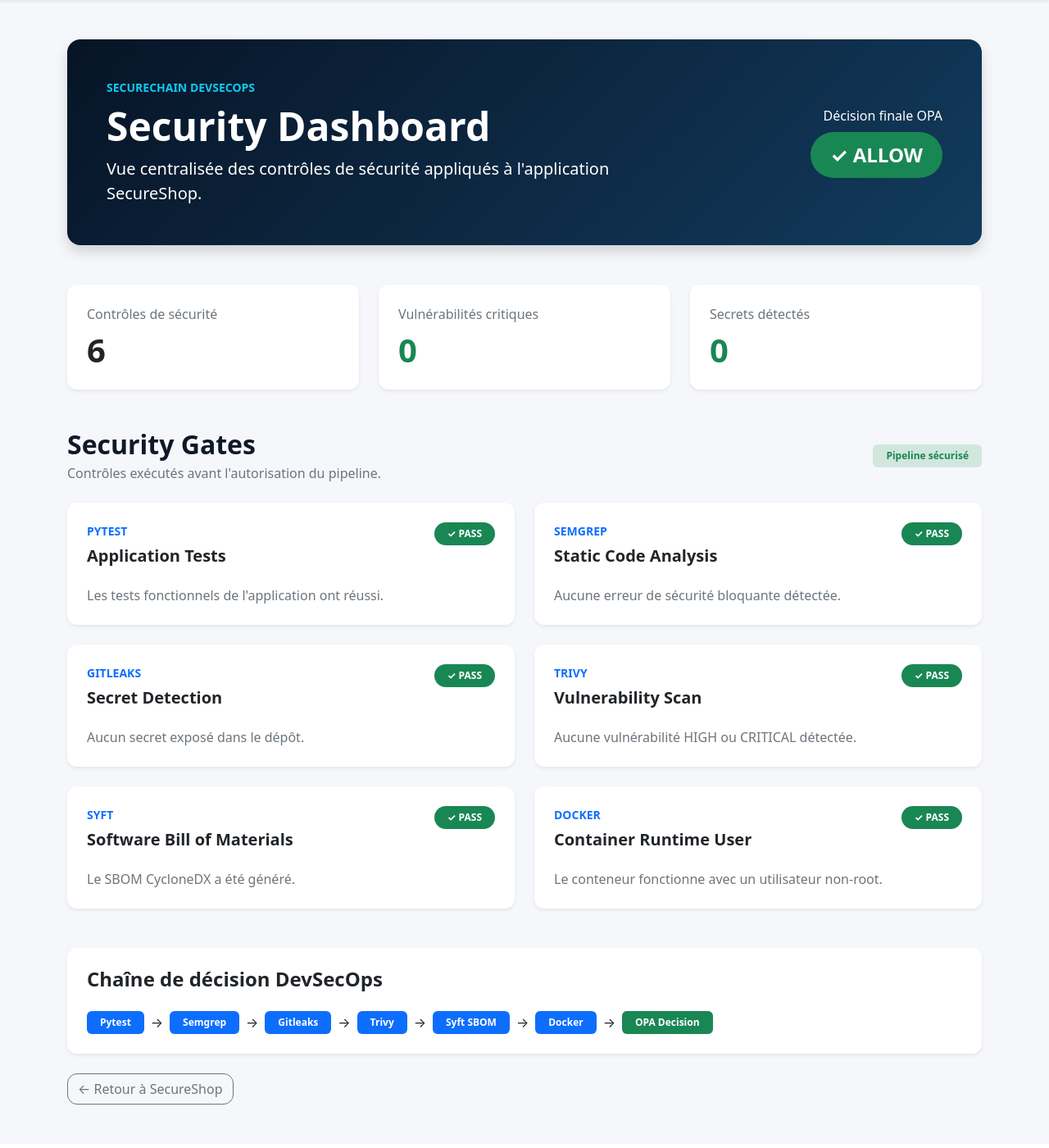
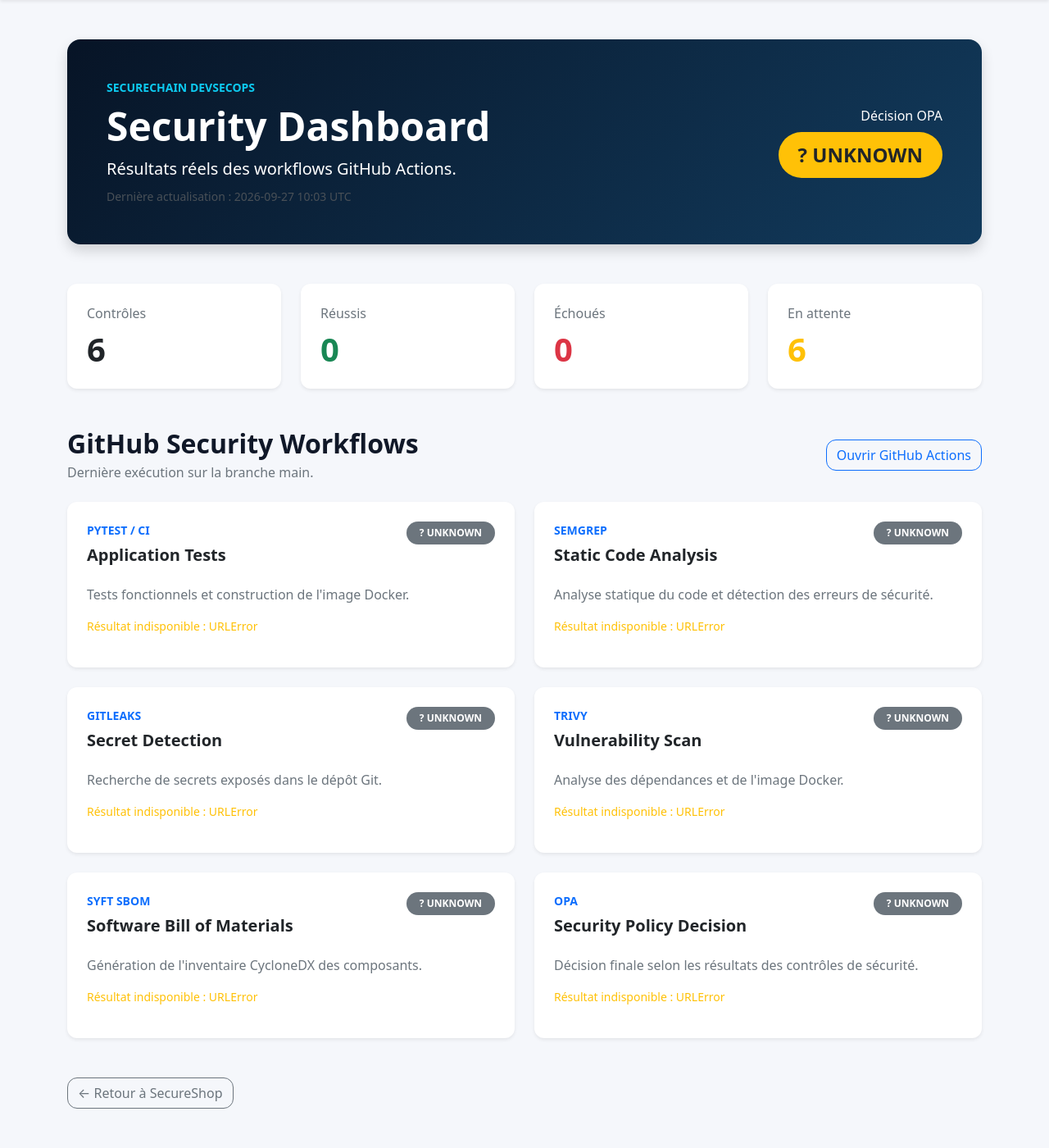
Before and after one commit to saiedaya500-cmd/securechain-devsecops, a FastAPI app: page /security-dashboard in a window 1280 px wide. Shown: the part 56-1456 px from the top of the page at 82% size. Before the commit the page ends 1403 px from the top, so only its background shows below. Run offline with FastAPI, Linux system fonts and the light colour scheme.

Commit message:
feat: connect security dashboard to GitHub Actions

```diff
--- /dev/null
+++ b/app/github_security.py
@@ -0,0 +1,219 @@
+import json
+import os
+import time
+from concurrent.futures import ThreadPoolExecutor, as_completed
+from datetime import datetime, timezone
+from threading import Lock
+from urllib.error import HTTPError, URLError
+from urllib.request import Request, urlopen
+
+
+GITHUB_OWNER = "saiedaya500-cmd"
+GITHUB_REPOSITORY = "securechain-devsecops"
+GITHUB_BRANCH = "main"
+
+CACHE_DURATION_SECONDS = 120
+
+WORKFLOWS = [
+    {
+        "name": "Application Tests",
+        "tool": "Pytest / CI",
+        "file": "ci.yml",
+        "description": "Tests fonctionnels et construction de l'image Docker.",
+    },
+    {
+        "name": "Static Code Analysis",
+        "tool": "Semgrep",
+        "file": "semgrep.yml",
+        "description": "Analyse statique du code et détection des erreurs de sécurité.",
+    },
+    {
+        "name": "Secret Detection",
+        "tool": "Gitleaks",
+        "file": "gitleaks.yml",
+        "description": "Recherche de secrets exposés dans le dépôt Git.",
+    },
+    {
+        "name": "Vulnerability Scan",
+        "tool": "Trivy",
+        "file": "trivy.yml",
+        "description": "Analyse des dépendances et de l'image Docker.",
+    },
+    {
+        "name": "Software Bill of Materials",
+        "tool": "Syft SBOM",
+        "file": "sbom.yml",
+        "description": "Génération de l'inventaire CycloneDX des composants.",
+    },
+    {
+        "name": "Security Policy Decision",
+        "tool": "OPA",
+        "file": "opa.yml",
+        "description": "Décision finale selon les résultats des contrôles de sécurité.",
+    },
+]
+
+_cache_lock = Lock()
+_cache = {
+    "expires_at": 0.0,
+    "data": None,
+}
+
+
+def normalize_workflow_status(
+    status: str | None,
+    conclusion: str | None,
+) -> str:
+    if status != "completed":
+        return "RUNNING"
+
+    if conclusion == "success":
+        return "PASS"
+
+    if conclusion in {
+        "failure",
+        "cancelled",
+        "timed_out",
+        "action_required",
+        "stale",
+    }:
+        return "FAIL"
+
+    return "UNKNOWN"
+
+
+def fetch_workflow_status(workflow: dict) -> dict:
+    workflow_file = workflow["file"]
+
+    url = (
+        f"https://api.github.com/repos/{GITHUB_OWNER}/"
+        f"{GITHUB_REPOSITORY}/actions/workflows/"
+        f"{workflow_file}/runs"
+        f"?branch={GITHUB_BRANCH}&per_page=1"
+    )
+
+    headers = {
+        "Accept": "application/vnd.github+json",
+        "User-Agent": "SecureChain-Dashboard",
+        "X-GitHub-Api-Version": "2022-11-28",
+    }
+
+    github_token = os.getenv("GITHUB_TOKEN")
+
+    if github_token:
+        headers["Authorization"] = f"Bearer {github_token}"
+
+    request = Request(
+        url=url,
+        headers=headers,
+        method="GET",
+    )
+
+    try:
+        with urlopen(request, timeout=8) as response:
+            payload = json.loads(response.read().decode("utf-8"))
+
+        workflow_runs = payload.get("workflow_runs", [])
+
+        if not workflow_runs:
+            return {
+                **workflow,
+                "status": "UNKNOWN",
+                "conclusion": None,
+                "url": None,
+                "updated_at": None,
+                "message": "Aucune exécution trouvée.",
+            }
+
+        latest_run = workflow_runs[0]
+
+        return {
+            **workflow,
+            "status": normalize_workflow_status(
+                latest_run.get("status"),
+                latest_run.get("conclusion"),
+            ),
+            "conclusion": latest_run.get("conclusion"),
+            "url": latest_run.get("html_url"),
+            "updated_at": latest_run.get("updated_at"),
+            "message": None,
+        }
+
+    except (HTTPError, URLError, TimeoutError, OSError, ValueError) as error:
+        return {
+            **workflow,
+            "status": "UNKNOWN",
+            "conclusion": None,
+            "url": None,
+            "updated_at": None,
+            "message": f"Résultat indisponible : {type(error).__name__}",
+        }
+
+
+def fetch_all_workflows() -> list[dict]:
+    results: list[dict | None] = [None] * len(WORKFLOWS)
+
+    with ThreadPoolExecutor(max_workers=len(WORKFLOWS)) as executor:
+        futures = {
+            executor.submit(fetch_workflow_status, workflow): index
+            for index, workflow in enumerate(WORKFLOWS)
+        }
+
+        for future in as_completed(futures):
+            index = futures[future]
+            results[index] = future.result()
+
+    return [result for result in results if result is not None]
+
+
+def get_security_dashboard_data() -> dict:
+    current_time = time.monotonic()
+
+    with _cache_lock:
+        cached_data = _cache["data"]
+        cache_is_valid = current_time < _cache["expires_at"]
+
+        if cached_data is not None and cache_is_valid:
+            return cached_data
+
+    checks = fetch_all_workflows()
+
+    passed = sum(check["status"] == "PASS" for check in checks)
+    failed = sum(check["status"] == "FAIL" for check in checks)
+    running = sum(check["status"] == "RUNNING" for check in checks)
+    unknown = sum(check["status"] == "UNKNOWN" for check in checks)
+
+    opa_check = next(
+        (
+            check
+            for check in checks
+            if check["file"] == "opa.yml"
+        ),
+        None,
+    )
+
+    if opa_check and opa_check["status"] == "PASS":
+        decision = "ALLOW"
+    elif opa_check and opa_check["status"] == "FAIL":
+        decision = "BLOCK"
+    else:
+        decision = "UNKNOWN"
+
+    data = {
+        "checks": checks,
+        "decision": decision,
+        "passed": passed,
+        "failed": failed,
+        "pending": running + unknown,
+        "generated_at": datetime.now(timezone.utc).strftime(
+            "%Y-%m-%d %H:%M UTC"
+        ),
+    }
+
+    with _cache_lock:
+        _cache["data"] = data
+        _cache["expires_at"] = (
+            time.monotonic() + CACHE_DURATION_SECONDS
+        )
+
+    return data
--- a/app/main.py
+++ b/app/main.py
@@ -6,6 +6,7 @@ from fastapi.staticfiles import StaticFiles
 from fastapi.templating import Jinja2Templates
 from sqlalchemy import select
 from sqlalchemy.orm import Session
+from .github_security import get_security_dashboard_data
 
 from .database import Base, engine, get_db
 from .models import Product
@@ -66,6 +67,13 @@ def health() -> dict[str, str]:
     }
 @app.get("/security-dashboard", response_class=HTMLResponse)
 def security_dashboard(request: Request):
+    dashboard_data = get_security_dashboard_data()
+
+    return templates.TemplateResponse(
+        request=request,
+        name="security_dashboard.html",
+        context=dashboard_data,
+    )
     security_checks = [
         {
             "name": "Application Tests",
--- a/app/templates/security_dashboard.html
+++ b/app/templates/security_dashboard.html
@@ -18,22 +18,29 @@
           Security Dashboard
         </h1>
 
-        <p class="lead mb-0">
-          Vue centralisée des contrôles de sécurité appliqués
-          à l'application SecureShop.
+        <p class="lead mb-2">
+          Résultats réels des workflows GitHub Actions.
+        </p>
+
+        <p class="small text-light-emphasis mb-0">
+          Dernière actualisation : {{ generated_at }}
         </p>
       </div>
 
       <div class="col-lg-4 text-lg-end mt-4 mt-lg-0">
-        <p class="mb-2">Décision finale OPA</p>
+        <p class="mb-2">Décision OPA</p>
 
         {% if decision == "ALLOW" %}
           <span class="badge rounded-pill bg-success fs-4 px-4 py-3">
             ✓ ALLOW
           </span>
-        {% else %}
+        {% elif decision == "BLOCK" %}
           <span class="badge rounded-pill bg-danger fs-4 px-4 py-3">
             ✕ BLOCK
+          </span>
+        {% else %}
+          <span class="badge rounded-pill bg-warning text-dark fs-4 px-4 py-3">
+            ? UNKNOWN
           </span>
         {% endif %}
       </div>
@@ -41,49 +48,71 @@
   </div>
 </section>
 
-<section class="mb-4">
+<section class="mb-5">
   <div class="row g-4">
-    <div class="col-md-4">
+    <div class="col-md-3">
       <div class="card border-0 shadow-sm h-100">
         <div class="card-body p-4">
-          <p class="text-secondary mb-2">Contrôles de sécurité</p>
-          <p class="display-6 fw-bold mb-0">{{ checks | length }}</p>
+          <p class="text-secondary mb-2">Contrôles</p>
+          <p class="display-6 fw-bold mb-0">
+            {{ checks | length }}
+          </p>
         </div>
       </div>
     </div>
 
-    <div class="col-md-4">
+    <div class="col-md-3">
       <div class="card border-0 shadow-sm h-100">
         <div class="card-body p-4">
-          <p class="text-secondary mb-2">Vulnérabilités critiques</p>
-          <p class="display-6 fw-bold text-success mb-0">0</p>
+          <p class="text-secondary mb-2">Réussis</p>
+          <p class="display-6 fw-bold text-success mb-0">
+            {{ passed }}
+          </p>
         </div>
       </div>
     </div>
 
-    <div class="col-md-4">
+    <div class="col-md-3">
       <div class="card border-0 shadow-sm h-100">
         <div class="card-body p-4">
-          <p class="text-secondary mb-2">Secrets détectés</p>
-          <p class="display-6 fw-bold text-success mb-0">0</p>
+          <p class="text-secondary mb-2">Échoués</p>
+          <p class="display-6 fw-bold text-danger mb-0">
+            {{ failed }}
+          </p>
+        </div>
+      </div>
+    </div>
+
+    <div class="col-md-3">
+      <div class="card border-0 shadow-sm h-100">
+        <div class="card-body p-4">
+          <p class="text-secondary mb-2">En attente</p>
+          <p class="display-6 fw-bold text-warning mb-0">
+            {{ pending }}
+          </p>
         </div>
       </div>
     </div>
   </div>
 </section>
 
-<section class="mt-5">
+<section>
   <div class="d-flex justify-content-between align-items-center mb-4">
     <div>
-      <h2 class="fw-bold mb-1">Security Gates</h2>
+      <h2 class="fw-bold mb-1">GitHub Security Workflows</h2>
       <p class="text-secondary mb-0">
-        Contrôles exécutés avant l'autorisation du pipeline.
+        Dernière exécution sur la branche main.
       </p>
     </div>
 
-    <span class="badge bg-success-subtle text-success px-3 py-2">
-      Pipeline sécurisé
-    </span>
+    <a
+      class="btn btn-outline-primary"
+      href="https://github.com/saiedaya500-cmd/securechain-devsecops/actions"
+      target="_blank"
+      rel="noopener noreferrer"
+    >
+      Ouvrir GitHub Actions
+    </a>
   </div>
 
   <div class="row g-4">
@@ -108,16 +137,41 @@
                 <span class="badge rounded-pill bg-success px-3 py-2">
                   ✓ PASS
                 </span>
-              {% else %}
+              {% elif check.status == "FAIL" %}
                 <span class="badge rounded-pill bg-danger px-3 py-2">
                   ✕ FAIL
+                </span>
+              {% elif check.status == "RUNNING" %}
+                <span class="badge rounded-pill bg-warning text-dark px-3 py-2">
+                  … RUNNING
+                </span>
+              {% else %}
+                <span class="badge rounded-pill bg-secondary px-3 py-2">
+                  ? UNKNOWN
                 </span>
               {% endif %}
             </div>
 
-            <p class="text-secondary mb-0 mt-3">
+            <p class="text-secondary mt-3">
               {{ check.description }}
             </p>
+
+            {% if check.message %}
+              <p class="small text-warning">
+                {{ check.message }}
+              </p>
+            {% endif %}
+
+            {% if check.url %}
+              <a
+                class="btn btn-sm btn-outline-secondary"
+                href="{{ check.url }}"
+                target="_blank"
+                rel="noopener noreferrer"
+              >
+                Voir l'exécution
+              </a>
+            {% endif %}
           </div>
         </article>
       </div>
@@ -125,37 +179,7 @@
   </div>
 </section>
 
-<section class="mt-5">
-  <div class="card border-0 shadow-sm">
-    <div class="card-body p-4">
-      <h2 class="h4 fw-bold mb-4">Chaîne de décision DevSecOps</h2>
-
-      <div class="d-flex flex-wrap align-items-center gap-2">
-        <span class="badge bg-primary px-3 py-2">Pytest</span>
-        <span>→</span>
-
-        <span class="badge bg-primary px-3 py-2">Semgrep</span>
-        <span>→</span>
-
-        <span class="badge bg-primary px-3 py-2">Gitleaks</span>
-        <span>→</span>
-
-        <span class="badge bg-primary px-3 py-2">Trivy</span>
-        <span>→</span>
-
-        <span class="badge bg-primary px-3 py-2">Syft SBOM</span>
-        <span>→</span>
-
-        <span class="badge bg-primary px-3 py-2">Docker</span>
-        <span>→</span>
-
-        <span class="badge bg-success px-3 py-2">OPA Decision</span>
-      </div>
-    </div>
-  </div>
-</section>
-
-<div class="mt-4">
+<div class="mt-5">
   <a class="btn btn-outline-secondary" href="/">
     ← Retour à SecureShop
   </a>
```
